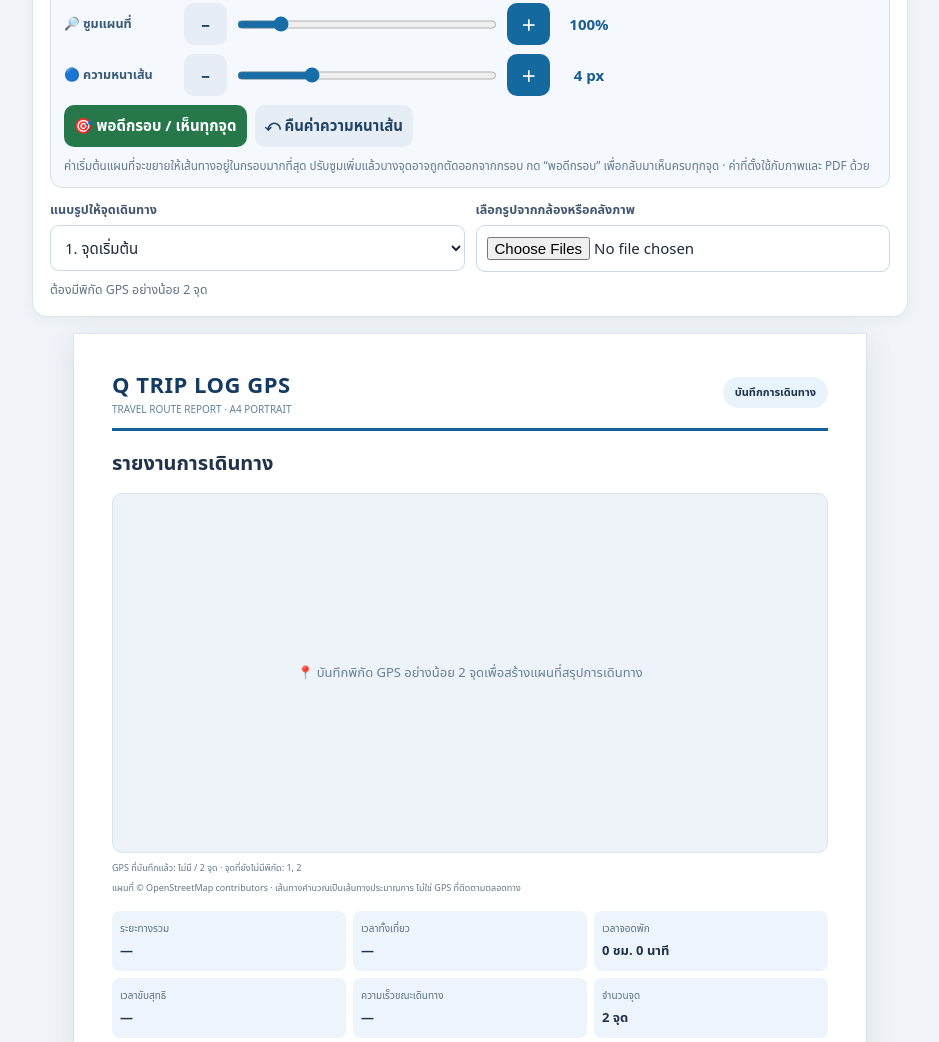
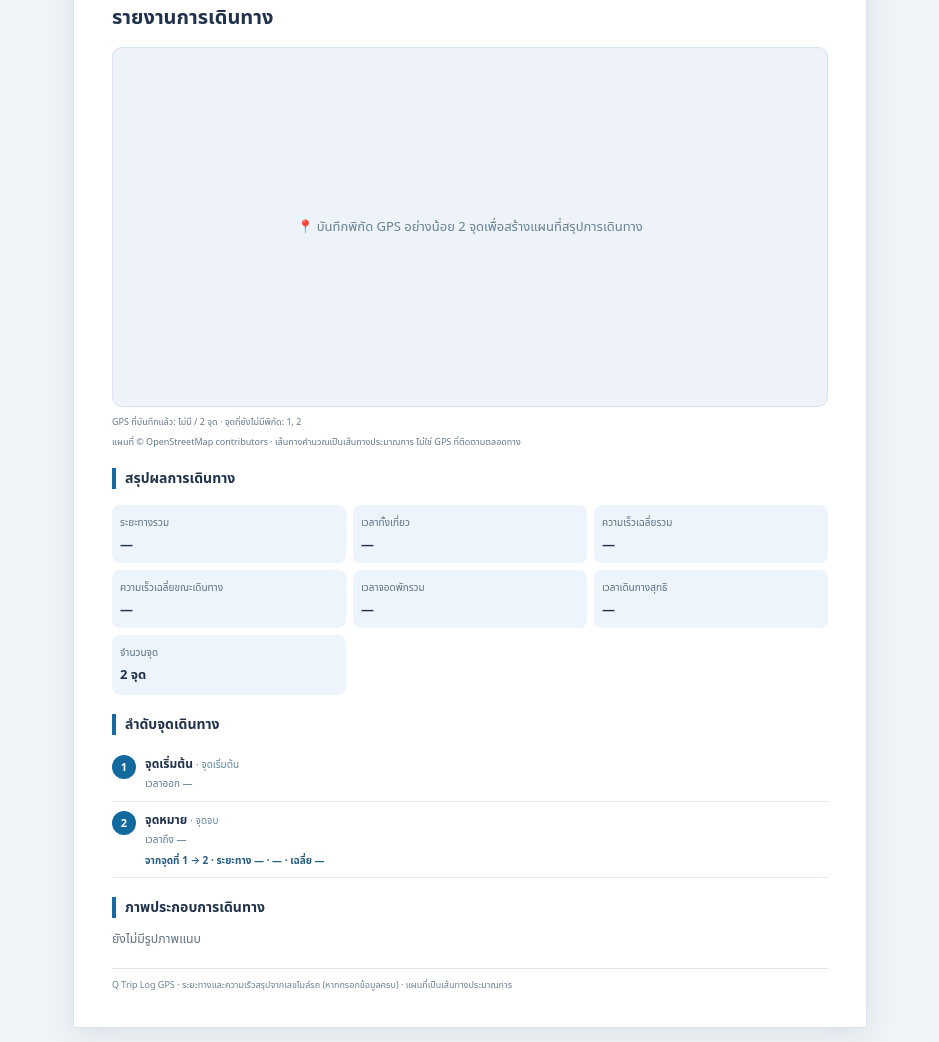
Before and after one commit to pissanu7117/Q-Trip-Log-GPS-Map, a plain HTML site: page index.html in a window 1280 px wide. Shown: the part 2109-3151 px from the top of the page, without its empty margins (170-1109 px from the left). Drawn offline with nearby package versions, Linux system fonts and the light colour scheme; a small style sheet from the web is missing.

Commit message:
Add files via upload

```diff
--- a/index.html
+++ b/index.html
@@ -113,7 +113,7 @@
 <div id="points"></div>
 <div class="wizard-nav no-print"><button id="prevPoint" class="btn q-prev">← ย้อนกลับ</button><button id="nextPoint" class="btn q-next">ถัดไป →</button><button id="addPoint" class="btn q-add">＋ เพิ่มจุดระหว่างทาง</button><button id="resetTrip" class="btn q-reset">↻ เริ่มเที่ยวใหม่</button></div>
 <div id="wizExtra" class="no-print q-extra"><button id="finishPoint" class="btn green">🏁 ไปจุดสิ้นสุด</button></div></section>
-<section class="panel"><h2>สรุปผลการเดินทาง</h2><div class="statgrid"><div class="stat"><div class="name">ระยะทางรวม</div><div id="dist" class="value">—</div></div><div class="stat"><div class="name">เวลาทั้งเที่ยว</div><div id="elapsed" class="value">—</div></div><div class="stat"><div class="name">ความเร็วเฉลี่ยรวม (รวมเวลาจอด)</div><div id="avgAll" class="value">—</div></div><div class="stat"><div class="name">ความเร็วเฉลี่ยขณะเดินทาง (ไม่รวมเวลาจอดที่บันทึก)</div><div id="avgMoving" class="value">—</div></div><div class="stat"><div class="name">เวลาจอดพักรวม</div><div id="stopped" class="value">—</div></div><div class="stat"><div class="name">เวลาเดินทางสุทธิ</div><div id="moving" class="value">—</div></div></div><div id="warnings" hidden class="banner"></div><h2 style="margin-top:18px">รายละเอียดแต่ละช่วง</h2><div id="segments" class="hint">กรอกเวลาและเลขไมล์อย่างน้อยสองจุดเพื่อคำนวณ</div></section>
+<div id="warnings" hidden class="banner"></div>
 <section class="panel no-print"><h2>บันทึกและส่งออก</h2><div class="actions"><button id="saveTrip" class="btn green">💾 บันทึกเที่ยวนี้</button><button id="csv" class="btn">ส่งออก CSV</button><button id="json" class="btn">สำรอง JSON</button><button id="importBtn" class="btn">นำเข้า JSON</button><button id="printBtn" class="btn primary">📄 ดูรายงาน A4 / PDF</button></div><input id="importFile" type="file" accept="application/json,.json" hidden><p class="hint">ข้อมูลและพิกัด GPS เก็บอยู่ในเบราว์เซอร์เครื่องนี้ ไม่ได้ส่งขึ้น GitHub หรือเซิร์ฟเวอร์ ควรสำรอง JSON เป็นระยะ โดยเฉพาะก่อนล้างข้อมูล Safari</p></section>
 <section class="panel no-print" id="savedPanel"><h2>ประวัติเที่ยวที่บันทึก</h2><div id="saved"></div></section>
 
@@ -124,7 +124,7 @@
 <div class="q-map-control-row"><button type="button" class="btn green" id="qFitRoute">🎯 พอดีกรอบ / เห็นทุกจุด</button><button type="button" class="btn" id="qResetMapStyle">↶ คืนค่าความหนาเส้น</button></div>
 <div class="q-map-note">ค่าเริ่มต้นแผนที่จะขยายให้เส้นทางอยู่ในกรอบมากที่สุด ปรับซูมเพิ่มแล้วบางจุดอาจถูกตัดออกจากกรอบ กด “พอดีกรอบ” เพื่อกลับมาเห็นครบทุกจุด · ค่าที่ตั้งใช้กับภาพและ PDF ด้วย</div>
 </div><div class="grid" style="margin-top:13px"><div class="field"><label>แนบรูปให้จุดเดินทาง</label><select id="photoPoint"></select></div><div class="field"><label>เลือกรูปจากกล้องหรือคลังภาพ</label><input id="photoFile" type="file" accept="image/*" multiple></div></div><div id="reportStatus" class="hint" style="margin-top:8px" aria-live="polite"></div></section>
-<section id="printReport" class="report-page" aria-label="รายงานขนาด A4 แนวตั้ง"><div class="report-top"><div><strong>Q TRIP LOG GPS</strong><small>TRAVEL ROUTE REPORT · A4 PORTRAIT</small></div><div class="report-badge">บันทึกการเดินทาง</div></div><h2 id="rTitle">รายงานการเดินทาง</h2><div id="rSub" class="report-sub"></div><div id="reportMap" role="img" aria-label="แผนที่เส้นทาง"><div class="map-placeholder">📍 แผนที่จะแสดงเมื่อบันทึกพิกัด GPS อย่างน้อย 2 จุด</div></div><div id="gpsPointStatus" class="report-map-credit" style="margin-top:8px;line-height:1.6"></div><div id="mapCredit" class="report-map-credit">แผนที่ © OpenStreetMap contributors · เส้นทางคำนวณเป็นเส้นทางประมาณการ ไม่ใช่ GPS ที่ติดตามตลอดทาง</div><div id="rStats" class="report-stats"></div><h3>ลำดับจุดเดินทาง</h3><div id="rPoints" class="report-points"></div><h3 id="photosHeading">ภาพประกอบการเดินทาง</h3><div id="rPhotos" class="report-photos"></div><div class="report-foot">Q Trip Log GPS · ระยะทางและความเร็วสรุปจากเลขไมล์รถ (หากกรอกข้อมูลครบ) · แผนที่เป็นเส้นทางประมาณการ</div></section>
+<section id="printReport" class="report-page" aria-label="รายงานขนาด A4 แนวตั้ง"><div class="report-top"><div><strong>Q TRIP LOG GPS</strong><small>TRAVEL ROUTE REPORT · A4 PORTRAIT</small></div><div class="report-badge">บันทึกการเดินทาง</div></div><h2 id="rTitle">รายงานการเดินทาง</h2><div id="rSub" class="report-sub"></div><div id="reportMap" role="img" aria-label="แผนที่เส้นทาง"><div class="map-placeholder">📍 แผนที่จะแสดงเมื่อบันทึกพิกัด GPS อย่างน้อย 2 จุด</div></div><div id="gpsPointStatus" class="report-map-credit" style="margin-top:8px;line-height:1.6"></div><div id="mapCredit" class="report-map-credit">แผนที่ © OpenStreetMap contributors · เส้นทางคำนวณเป็นเส้นทางประมาณการ ไม่ใช่ GPS ที่ติดตามตลอดทาง</div><h3>สรุปผลการเดินทาง</h3><div id="rStats" class="report-stats"></div><h3>ลำดับจุดเดินทาง</h3><div id="rPoints" class="report-points"></div><h3 id="photosHeading">ภาพประกอบการเดินทาง</h3><div id="rPhotos" class="report-photos"></div><div class="report-foot">Q Trip Log GPS · ระยะทางและความเร็วสรุปจากเลขไมล์รถ (หากกรอกข้อมูลครบ) · แผนที่เป็นเส้นทางประมาณการ</div></section>
 </main>
 <div id="routeModal" class="route-modal no-print" hidden role="dialog" aria-modal="true" aria-label="แก้ไขเส้นทางบนแผนที่">
   <div class="route-dialog">
@@ -221,7 +221,21 @@ let validSeq=seg.every(s=>s.t!==null)&&ps.slice(1,-1).every(p=>p.status==='passi
 if(!allStopKnown&&ps.length>2)warns.push('บางจุดยังไม่มีเวลาเข้า–ออกครบ จึงยังคำนวณเวลาขับสุทธิไม่ได้');
 if(elapsed!==null&&stopTotal>elapsed)warns.push('เวลาจอดรวมมากกว่าเวลาทั้งเที่ยว กรุณาตรวจสอบข้อมูล');
 return {seg,totalDist,elapsed,stopTotal,validSeq,allStopKnown,moving:elapsed!==null&&validSeq&&stopTotal<=elapsed?elapsed-stopTotal:null,warns};}
-function updateStats(){const c=calculations();$('dist').textContent=c.totalDist===null?'—':num(c.totalDist)+' กม.';$('elapsed').textContent=duration(c.elapsed);$('avgAll').textContent=speed(c.totalDist,c.elapsed);$('stopped').textContent=c.allStopKnown&&c.validSeq?duration(c.stopTotal):'—';$('moving').textContent=duration(c.moving);$('avgMoving').textContent=speed(c.totalDist,c.moving);$('warnings').hidden=!c.warns.length;$('warnings').textContent=c.warns.join('\n');$('segments').innerHTML=c.seg.map(s=>`<div class="interval"><strong>${esc(s.a.name||'จุด '+s.index)} → ${esc(s.b.name||'จุด '+(s.index+1))}</strong><div class="nums">${s.d===null?'ระยะทาง —':num(s.d)+' กม.'} · ${duration(s.t)} · เฉลี่ย ${speed(s.d,s.t)}</div></div>`).join('')||'<span class="hint">เพิ่มจุดเพื่อดูรายละเอียด</span>'}
+function updateStats(){
+ const c=calculations();
+ const fields=[
+  ['ระยะทางรวม',c.totalDist===null?'—':num(c.totalDist)+' กม.'],
+  ['เวลาทั้งเที่ยว',duration(c.elapsed)],
+  ['ความเร็วเฉลี่ยรวม',speed(c.totalDist,c.elapsed)],
+  ['ความเร็วเฉลี่ยขณะเดินทาง',speed(c.totalDist,c.moving)],
+  ['เวลาจอดพักรวม',c.allStopKnown&&c.validSeq?duration(c.stopTotal):'—'],
+  ['เวลาเดินทางสุทธิ',duration(c.moving)],
+  ['จำนวนจุด',trip.points.length+' จุด']
+ ];
+ $('rStats').innerHTML=fields.map(([label,value])=>`<div class="report-stat"><span>${esc(label)}</span><strong>${esc(value)}</strong></div>`).join('');
+ $('warnings').hidden=!c.warns.length;
+ $('warnings').textContent=c.warns.join('\n');
+}
 function render(){ $('tripName').value=trip.name;$('vehicle').value=trip.vehicle;renderPoints();updateStats();persist();renderSaved()}
 $('points').addEventListener('input',e=>{let el=e.target.closest('[data-i]');if(!el||!e.target.dataset.k)return;trip.points[Number(el.dataset.i)][e.target.dataset.k]=e.target.value;if(e.target.dataset.k==='odo'){const warn=$('odoValidation');if(warn){warn.hidden=true;warn.textContent=''}e.target.classList.remove('odo-invalid');e.target.setAttribute('aria-invalid','false')}persist();updateStats()});
 $('points').addEventListener('click',e=>{const b=e.target.closest('[data-action]');if(!b)return;let i=Number(b.closest('[data-i]').dataset.i),a=b.dataset.action,p=trip.points[i];
@@ -257,7 +271,7 @@ $('addPoint').onclick=()=>{if(checkOdo(activeIndex))insertMiddle()};
 $('prevPoint').onclick=()=>setActive(activeIndex-1);
 $('nextPoint').onclick=()=>{
  if(!checkOdo(activeIndex))return;
- if(activeIndex===trip.points.length-1){$('saveTrip').scrollIntoView({behavior:'smooth',block:'center'});return}
+ if(activeIndex===trip.points.length-1){$('refreshReport').click();$('printReport').scrollIntoView({behavior:'smooth',block:'start'});return}
  if(activeIndex===trip.points.length-2){setActive(trip.points.length-1);return}
  setActive(activeIndex+1);
 };
@@ -353,12 +367,6 @@ const coords=p=>Number.isFinite(Number(p.lat))&&Number.isFinite(Number(p.lon))&&
 const mapPoints=ps=>ps.map((p,i)=>({...p,pointNumber:i+1,pointRole:i===0?'start':i===ps.length-1?'end':'middle'})).filter(p=>coords(p));
 function refresh(){const t=read();if(!t||!Array.isArray(t.points))return;const ps=t.points;
 $('rTitle').textContent=t.name||'รายงานการเดินทาง';$('rSub').textContent=[t.vehicle&&'รถ / หมายเหตุ: '+t.vehicle,ps[0]?.departure&&'ออกเดินทาง: '+fmt(ps[0].departure),ps.at(-1)?.arrival&&'ถึงปลายทาง: '+fmt(ps.at(-1).arrival)].filter(Boolean).join('  ·  ');
-const dist=ps[0]?.odo!==''&&ps.at(-1)?.odo!==''?Number(ps.at(-1).odo)-Number(ps[0].odo):NaN;
-const total=mins(ps[0]?.departure,ps.at(-1)?.arrival),stops=ps.slice(1,-1).map(p=>mins(p.arrival,p.departure));
-const validStops=stops.every(x=>x!==null&&x>=0),stop=validStops?stops.reduce((a,b)=>a+b,0):null,moving=validStops&&total!==null&&total>=stop?total-stop:null;
-const speed=Number.isFinite(dist)&&dist>=0&&moving>0?(dist*60/moving).toFixed(1)+' กม./ชม.':'—';
-const fields=[['ระยะทางรวม',Number.isFinite(dist)&&dist>=0?dist.toLocaleString('th-TH')+' กม.':'—'],['เวลาทั้งเที่ยว',duration(total)],['เวลาจอดพัก',duration(stop)],['เวลาขับสุทธิ',duration(moving)],['ความเร็วขณะเดินทาง',speed],['จำนวนจุด',ps.length+' จุด']];
-$('rStats').innerHTML=fields.map(([k,v])=>'<div class="report-stat"><span>'+esc(k)+'</span><strong>'+esc(v)+'</strong></div>').join('');
 // The second line for each destination reuses the same odometer and travel-time
 // calculation as the on-screen "รายละเอียดแต่ละช่วง" panel.
 const reportSegment=(p,i)=>{
```
